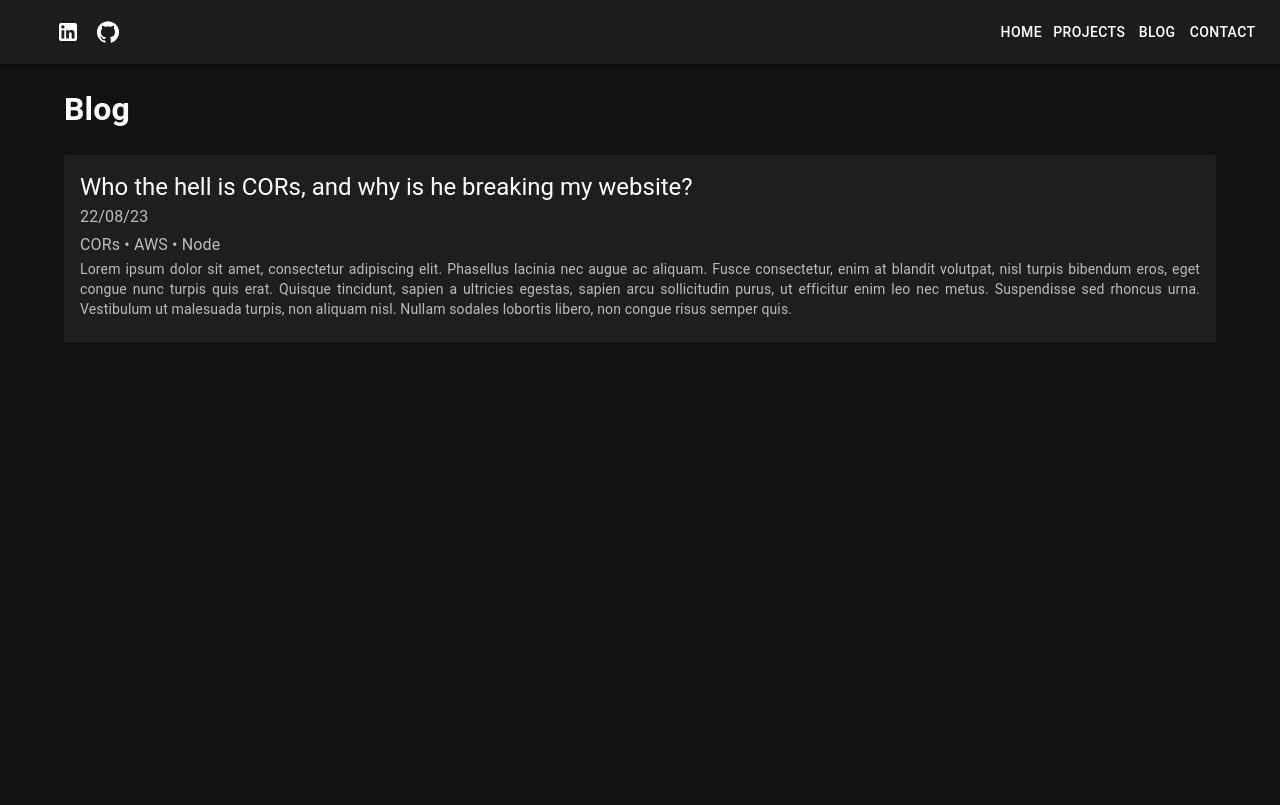
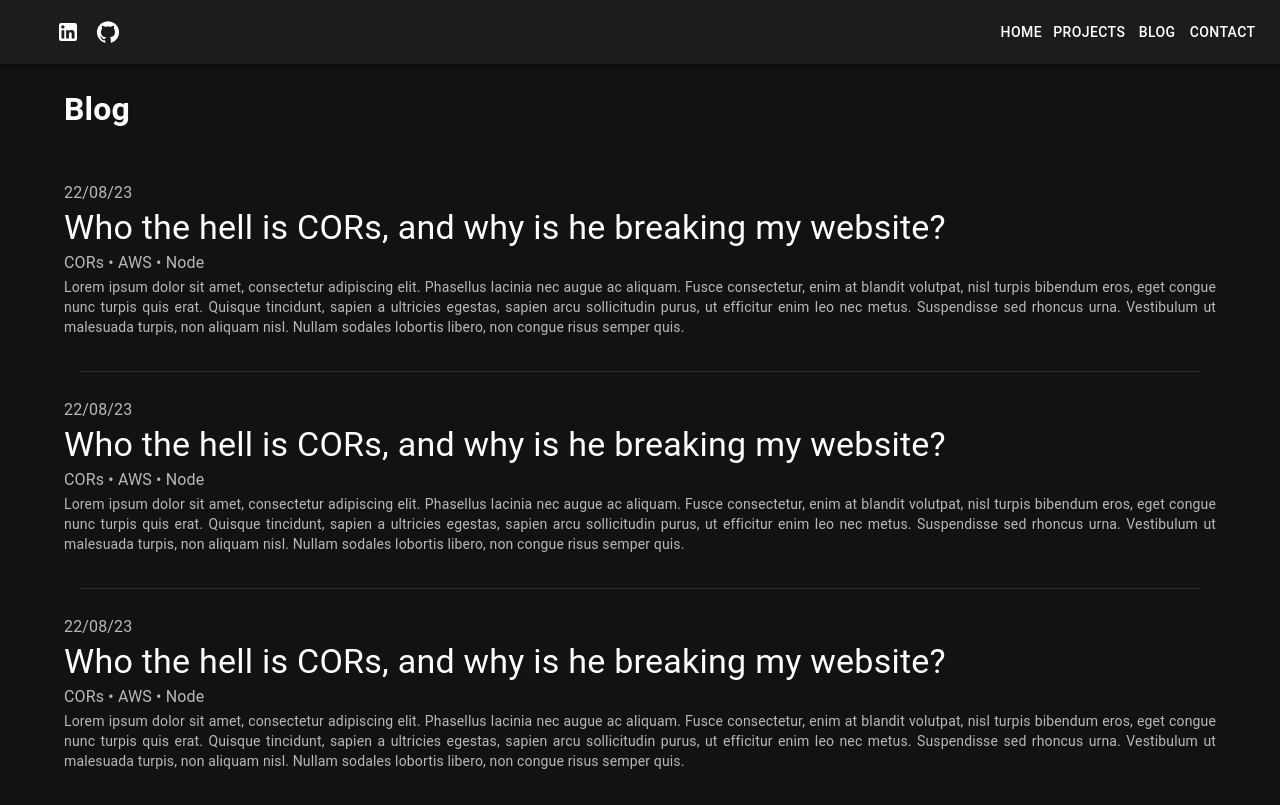
Before and after one commit to JonoMN/JonoMN.github.io, a React (Create React App) app: page /blog in a window 1280 px wide. Built offline with nearby package versions, Linux system fonts and the light colour scheme.

Commit message:
Updated Blog page

```diff
--- a/src/components/Blog.js
+++ b/src/components/Blog.js
@@ -11,28 +11,27 @@ import Typography from "@mui/material/Typography";
 
 function Blog() {
   return (
-    <Card sx={{ display: "flex" }}>
-      <CardContent>
-        <Typography component="div" variant="h5">
-          Who the hell is CORs, and why is he breaking my website?
-        </Typography>
+    <Box sx={{ pt: 3, pb: 3 }}>
       <Typography variant="subtitle1" color="text.secondary" component="div">
         22/08/23
       </Typography>
+      <Typography component="div" variant="h4">
+        Who the hell is CORs, and why is he breaking my website?
+      </Typography>
+
       <Typography variant="subtitle1" color="text.secondary" component="div">
         CORs • AWS • Node
       </Typography>
       <Typography variant="body2" color="text.secondary" component="div">
         Lorem ipsum dolor sit amet, consectetur adipiscing elit. Phasellus
         lacinia nec augue ac aliquam. Fusce consectetur, enim at blandit
-          volutpat, nisl turpis bibendum eros, eget congue nunc turpis quis
-          erat. Quisque tincidunt, sapien a ultricies egestas, sapien arcu
-          sollicitudin purus, ut efficitur enim leo nec metus. Suspendisse sed
-          rhoncus urna. Vestibulum ut malesuada turpis, non aliquam nisl. Nullam
-          sodales lobortis libero, non congue risus semper quis.
+        volutpat, nisl turpis bibendum eros, eget congue nunc turpis quis erat.
+        Quisque tincidunt, sapien a ultricies egestas, sapien arcu sollicitudin
+        purus, ut efficitur enim leo nec metus. Suspendisse sed rhoncus urna.
+        Vestibulum ut malesuada turpis, non aliquam nisl. Nullam sodales
+        lobortis libero, non congue risus semper quis.
       </Typography>
-      </CardContent>
-    </Card>
+    </Box>
   );
 }
 
--- a/src/pages/blog.js
+++ b/src/pages/blog.js
@@ -3,10 +3,12 @@ import "../App.css";
 import Blog from "../components/Blog";
 
 import React from "react";
+import Box from "@mui/material/Box";
 
 // MUI Grid
 import Grid from "@mui/material/Grid";
 import Item from "@mui/material/Grid";
+import Divider from "@mui/material/Divider";
 
 function Blogs() {
   return (
@@ -23,13 +25,22 @@ function Blogs() {
         style={{ color: "white", textAlign: "justify", paddingTop: "8vh" }}
       >
         <h1>Blog</h1>
-        <Grid container spacing={4}>
-          <Grid item>
-            <Item style={{ paddingBottom: "10px" }}>
-              <Blog></Blog>
-            </Item>
-          </Grid>
-        </Grid>
+
+        <Box>
+          <Item style={{ paddingBottom: "10px" }}>
+            <Blog></Blog>
+          </Item>
+          <Divider variant="middle" />
+
+          <Item style={{ paddingBottom: "10px" }}>
+            <Blog></Blog>
+          </Item>
+          <Divider variant="middle" />
+
+          <Item style={{ paddingBottom: "10px" }}>
+            <Blog></Blog>
+          </Item>
+        </Box>
       </Container>
     </div>
   );
--- a/src/pages/home.js
+++ b/src/pages/home.js
@@ -95,13 +95,13 @@ function Home() {
             },
             particles: {
               color: {
-                value: "#ffffff",
+                value: "#808080",
               },
               links: {
                 color: "#ffffff",
                 distance: 150,
                 enable: true,
-                opacity: 0.5,
+                opacity: 0.2,
                 width: 1,
               },
               move: {
@@ -141,15 +141,15 @@ function Home() {
             height: "800px",
           }}
         >
-          <Card
+          {/* <Card
             style={{ background: "rgba(30, 30, 30, 0.9)" }}
             sx={{ p: 2, width: "75%" }}
-          >
-            <Typography variant="h1">Jonathan Nelson</Typography>
-            <Typography variant="h3" color="text.secondary">
-              Aspiring Fullstack Developer
-            </Typography>
-          </Card>
+          > */}
+          <Typography variant="h1">Jonathan Nelson</Typography>
+          <Typography variant="h3" color="text.secondary">
+            Aspiring Fullstack Developer
+          </Typography>
+          {/* </Card> */}
         </Container>
         <Container style={{ color: "white", textAlign: "justify" }}>
           <h1>About Me</h1>
```
Lines whose indentation alone changed are shown as unchanged.
